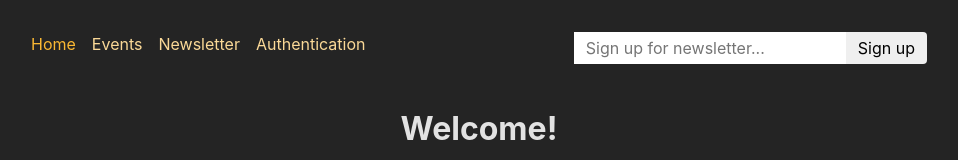
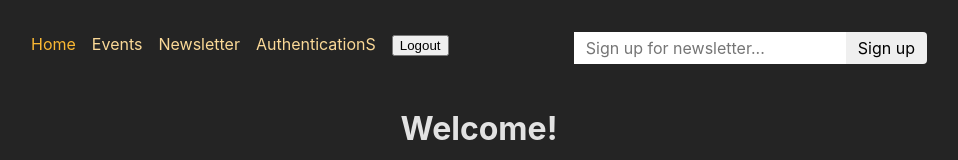
Before and after one commit to Anton712/React-Auth, a React (Create React App) app in the folder frontend/: page / in a window 1280 px wide. Shown: the top 160 px of the page, without its empty margins (161-1119 px from the left). Built offline with nearby package versions, Linux system fonts and the light colour scheme.

Commit message:
added user logout

```diff
--- a/frontend/src/App.js
+++ b/frontend/src/App.js
@@ -14,6 +14,7 @@ import RootLayout from './pages/Root';
 import { action as manipulateEventAction } from './components/EventForm';
 import NewsletterPage, { action as newsletterAction } from './pages/Newsletter';
 import AuthenticationPage, {action as authAction} from './pages/Authentication';
+import {action as logoutAction} from './pages/Logout';
 
 const router = createBrowserRouter([
   {
@@ -23,6 +24,7 @@ const router = createBrowserRouter([
     children: [
       { index: true, element: <HomePage /> },
       {path: 'auth', element: <AuthenticationPage />, action: authAction},
+      {path: 'logout', action: logoutAction},
       {
         path: 'events',
         element: <EventsRootLayout />,
--- a/frontend/src/components/MainNavigation.js
+++ b/frontend/src/components/MainNavigation.js
@@ -1,4 +1,4 @@
-import { NavLink } from 'react-router-dom';
+import { Form, NavLink } from 'react-router-dom';
 
 import classes from './MainNavigation.module.css';
 import NewsletterSignup from './NewsletterSignup';
@@ -46,8 +46,15 @@ function MainNavigation() {
                 isActive ? classes.active : undefined
               }
             >
-              Authentication
+              AuthenticationS
             </NavLink>
+          </li>
+          <li>
+            <Form method="post" action="/logout">
+              <button>
+                Logout
+              </button>
+            </Form>
           </li>
         </ul>
       </nav>
--- /dev/null
+++ b/frontend/src/pages/Logout.js
@@ -0,0 +1,6 @@
+import { redirect } from "react-router-dom";
+
+export function action() {
+  localStorage.removeItem('token');
+  return redirect('/');
+}
```
